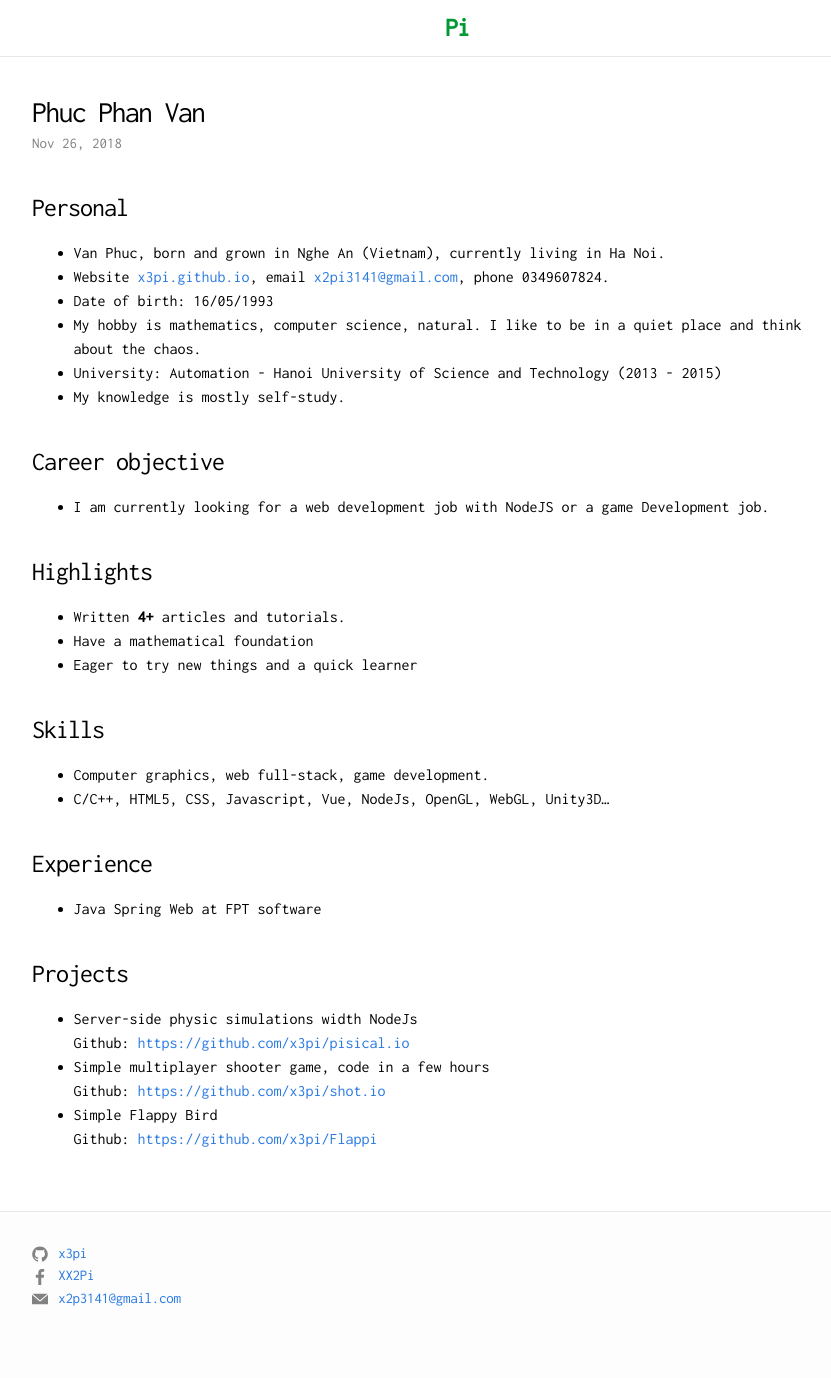
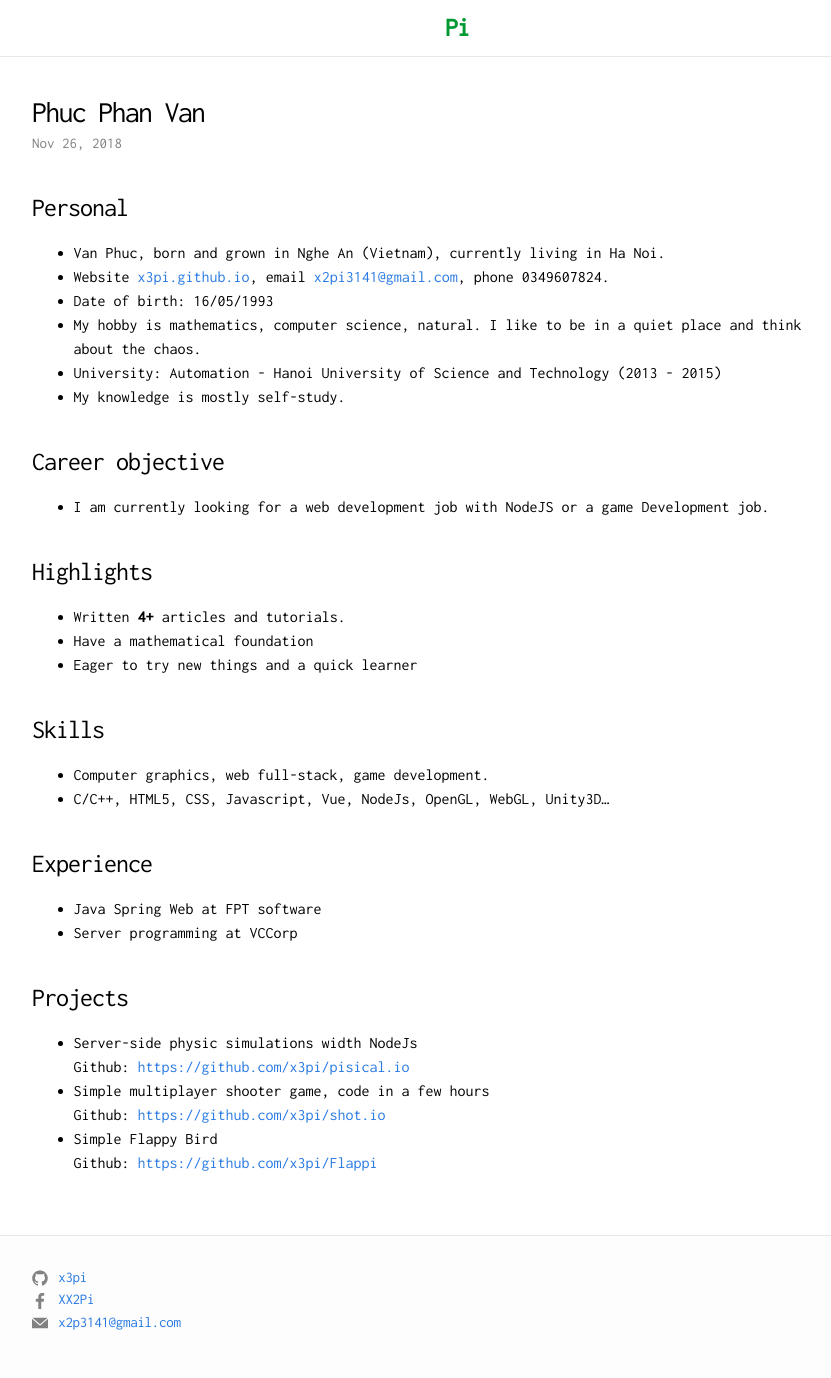
Before and after one commit to x3pi/x3pi.github.io, a Jekyll site: the page built from _posts/2018-11-26-phan-van-phuc.md, in a window 1280 px wide. Shown: the whole page, without its empty margins (208-1039 px from the left). Built offline with Jekyll 4.4.1, drawn with Linux system fonts in a browser that asks for light colours; nearby versions of some CDN libraries; comment, search, counter and statistics services are not loaded; before the commit the page ends 1354 px from its top, so only the background shows below that.

Commit message:
Update from Forestry.io - Updated phan-van-phuc.md

```diff
--- a/_posts/2018-11-26-phan-van-phuc.md
+++ b/_posts/2018-11-26-phan-van-phuc.md
@@ -32,6 +32,7 @@ tags: []
 ### Experience
 
 * Java Spring Web at FPT software
+* Server programming at VCCorp
 
 ### Projects
 
```
Also changed, not shown: .forestry/front_matter/templates/cach-duy-nh-t-d-hi-u-m-t-ng-i-la-ben-ng-i-y-d-lau.yml.
